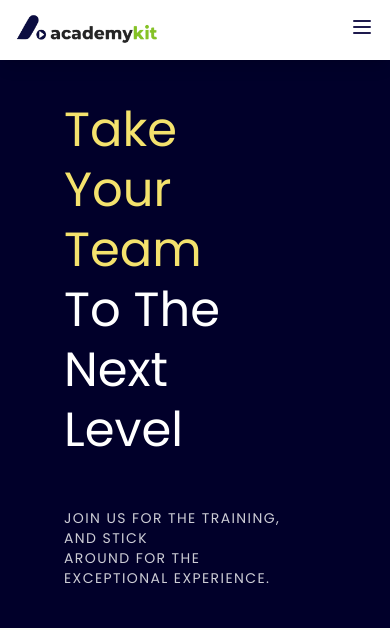
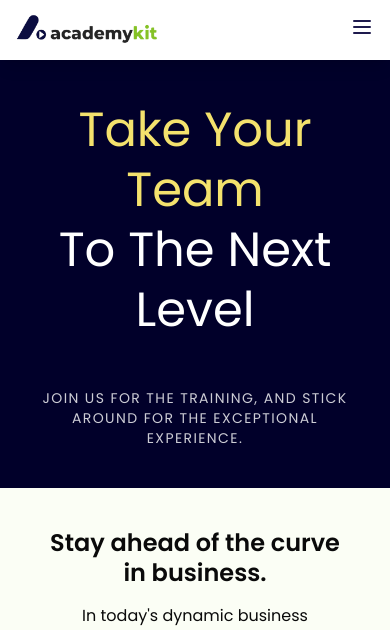
Before and after one commit to brihat2590/AcademyKit, a Next.js app: page /employee-training in a window 390 px wide. Shown: the top 630 px of the page. Built offline with nearby package versions, Linux system fonts and the light colour scheme.

Commit message:
minor update

```diff
--- a/src/app/employee-training/page.tsx
+++ b/src/app/employee-training/page.tsx
@@ -65,33 +65,56 @@ export default function page(){
     },
   ]
     return(
-    <div className="bg-[#fbfef5]">
+    <div className="bg-[#fbfef5] border-b border-gray-200">
 
 
-    <section className=" bg-[#01002A] text-[#f4e26d] flex  md:px-16 md:py-40 px-8 py-10">
+<section className=" bg-[#01002A] text-[#f4e26d] flex flex-col lg:flex-row md:px-16 md:py-40 px-8 py-10">
         {/* Left: Headings */}
-      <div className="w-[70%] max-w-3xl mx-auto ">
-        <h1 className="text-5xl  md:text-[84px] font-light leading-tight mb-12">
-          Take Your Team <br /><span className="text-white">To The Next Level</span>
+        <div className="w-full lg:w-[70%] max-w-3xl mx-auto text-center lg:text-left">
+          <h1 className="text-5xl md:text-[84px] font-light leading-tight mb-12">
+            Take Your Team <br />
+            <span className="text-white">To The Next Level</span>
           </h1>
           <p className="text-sm tracking-widest text-white/80 uppercase">
-            JOIN US FOR THE TRAINING, AND STICK<br />
+            JOIN US FOR THE TRAINING, AND STICK
+            <br />
             AROUND FOR THE EXCEPTIONAL EXPERIENCE.
           </p>
-      </div>
 
-      {/* Right: Get A Demo Circle */}
-      <div className="w-[30%] flex justify-start items-center relative -ml-16">
-        {/* Shifted left using -ml-16 */}
-        <div className="hidden md:flex    relative group w-64 h-64 items-center justify-center">
-          {/* Big Circle (centered) */}
+          {/* Circle appears BELOW on medium screens */}
+          <div className="hidden md:flex lg:hidden justify-center mt-12">
+            <div className="relative group w-64 h-64 items-center justify-center flex">
+              {/* Big Circle */}
               <div className="absolute w-64 h-64 rounded-full border border-lime-300" />
 
-          {/* Small Circle (starts left, moves right on hover) */}
+              {/* Small Circle */}
               <div className="absolute w-44 h-44 rounded-full border border-lime-300 transform -translate-x-20 transition-transform duration-500 ease-in-out group-hover:translate-x-0" />
 
               {/* Button */}
-          <Link href={"/request-demo"} className="relative z-10 text-white tracking-widest text-sm transform -translate-x-20 transition-transform duration-500 ease-in-out group-hover:translate-x-0 pl-2">
+              <Link
+                href={"/request-demo"}
+                className="relative z-10 text-white tracking-widest text-sm transform -translate-x-20 transition-transform duration-500 ease-in-out group-hover:translate-x-0 pl-2"
+              >
+                GET A DEMO
+              </Link>
+            </div>
+          </div>
+        </div>
+
+        {/* Right: Circle stays at side ONLY for large screens */}
+        <div className="hidden lg:flex w-[30%] justify-start items-center relative -ml-16">
+          <div className="relative group w-64 h-64 items-center justify-center flex">
+            {/* Big Circle */}
+            <div className="absolute w-64 h-64 rounded-full border border-lime-300" />
+
+            {/* Small Circle */}
+            <div className="absolute w-44 h-44 rounded-full border border-lime-300 transform -translate-x-20 transition-transform duration-500 ease-in-out group-hover:translate-x-0" />
+
+            {/* Button */}
+            <Link
+              href={"/request-demo"}
+              className="relative z-10 text-white tracking-widest text-sm transform -translate-x-20 transition-transform duration-500 ease-in-out group-hover:translate-x-0 pl-2"
+            >
               GET A DEMO
             </Link>
           </div>
@@ -112,7 +135,7 @@ export default function page(){
     </p>
 
     <img
-      src="https://cdn.prod.website-files.com/65aa7210793f3233f5dc51e7/6628a431cfef95a289ff175b_mock-2-p-800.webp"
+      src="https://s3.sursatech.com/api/v1/buckets/academykit/objects/download?preview=true&prefix=landing.jpg&version_id=null"
       alt="onboarding"
       className="rounded-lg border-4 border-gray-900 w-full max-w-xl mt-8 mb-5"
     />
@@ -214,7 +237,7 @@ export default function page(){
 
         <div>
 
-            <img src='https://cdn.prod.website-files.com/65aa7210793f3233f5dc51e7/662a07cef64ed9bae11c0138_on-boarding-1-p-2000.png'
+            <img src='https://s3.sursatech.com/api/v1/buckets/academykit/objects/download?preview=true&prefix=usersBig.png&version_id=null'
             alt="hero"
             className="w-full"
 
```
Lines whose indentation alone changed are shown as unchanged.
